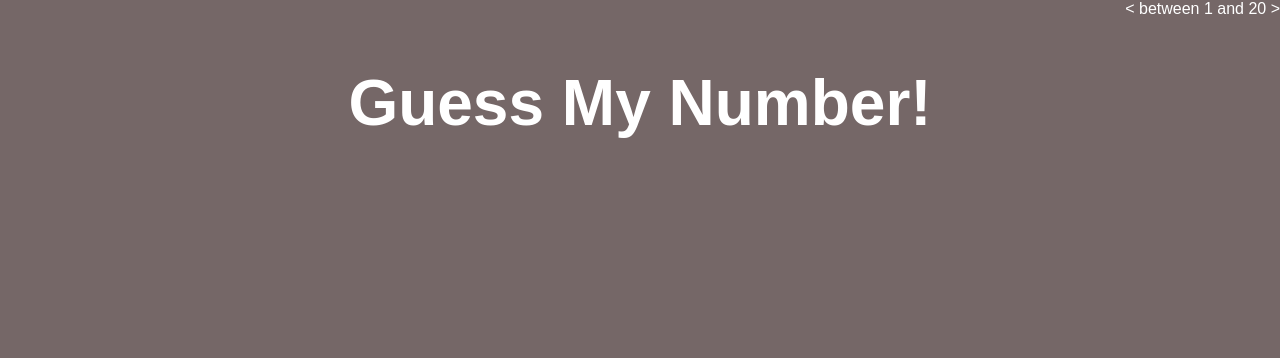
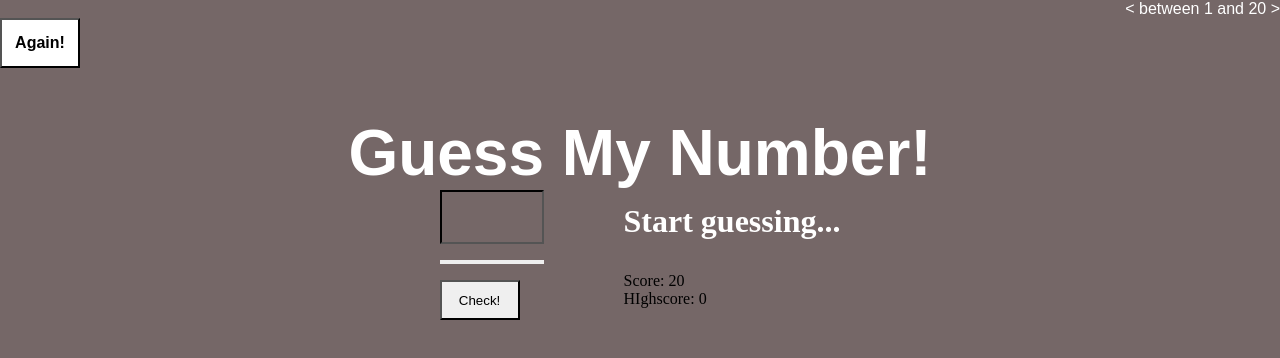
Before and after one commit to attrenate/10x-game, a plain HTML site: page guess the number/index.html in a window 1280 px wide. Drawn offline with Linux system fonts and the light colour scheme.

Commit message:
visual phase complete

```diff
--- a/guess the number/index.html
+++ b/guess the number/index.html
@@ -8,12 +8,38 @@
     <body>
         <header>
         <p id="clarification">< between 1 and 20 > </p>
+        <button id="again-btn">
+            Again!
+        </button>
             <h1>
                 Guess My Number!
             </h1>
+
         </header>
         <main>
+           <div id="main-wrapper">
+            <div id="btn-wrapper">
+                <input type="text" id="num">
+                <button>
+                    <button id="check-btn">Check!</button>
+                </button>
 
+            </div>
+            <div id="p-wrapper">
+                <div class="separator">
+
+                    <h2>
+                        Start guessing...
+                    </h2>
+                </div>
+                <div class="separator">
+
+                    <p id="score-btn">Score: 20</p>
+                    <p id="high-btn">HIghscore: 0</p>
+                </div>
+            </div>
+
+           </div>
         </main>
     </body>
 </html>
--- a/guess the number/index.scss
+++ b/guess the number/index.scss
@@ -23,6 +23,16 @@ body{
         font-family: $font;
         font-weight: 400;
         }
+        #again-btn{
+            width: 80px;
+            height: 50px;
+            border-color: black;
+            background-color: white;
+            color: black;
+            font-size: 1rem;
+            font-weight: bolder;
+            cursor: pointer;
+        }
         h1{
         @include center();
         font-family: $font;
@@ -33,5 +43,42 @@ body{
        }
 
     }
+    main{
+    #main-wrapper{
+        display: flex;
+        flex-direction: row;
+        justify-content: center;
+        align-items: center;
+        gap: 5rem;
+
+    }
+        #btn-wrapper{
+        display: flex;
+        gap: 1rem;
+
+        flex-direction: column;
+        #num{
+            border-color: black;
+            width: 100px;
+            height: 50px;
+            background-color: inherit;
+        }
+        #check-btn{
+            width: 80px;
+            height: 40px;
+            cursor: pointer;
+            border-color: black;
+        }
+    }
+   #p-wrapper{
+    display: flex;
+    flex-direction: column;
+    gap: 2rem;
+   }
+    h2{
+        color: white;
+        font-size: 2rem;
+    }
+}
 
 }
```
Also changed, not shown: guess the number/index.css, 1 other file.
